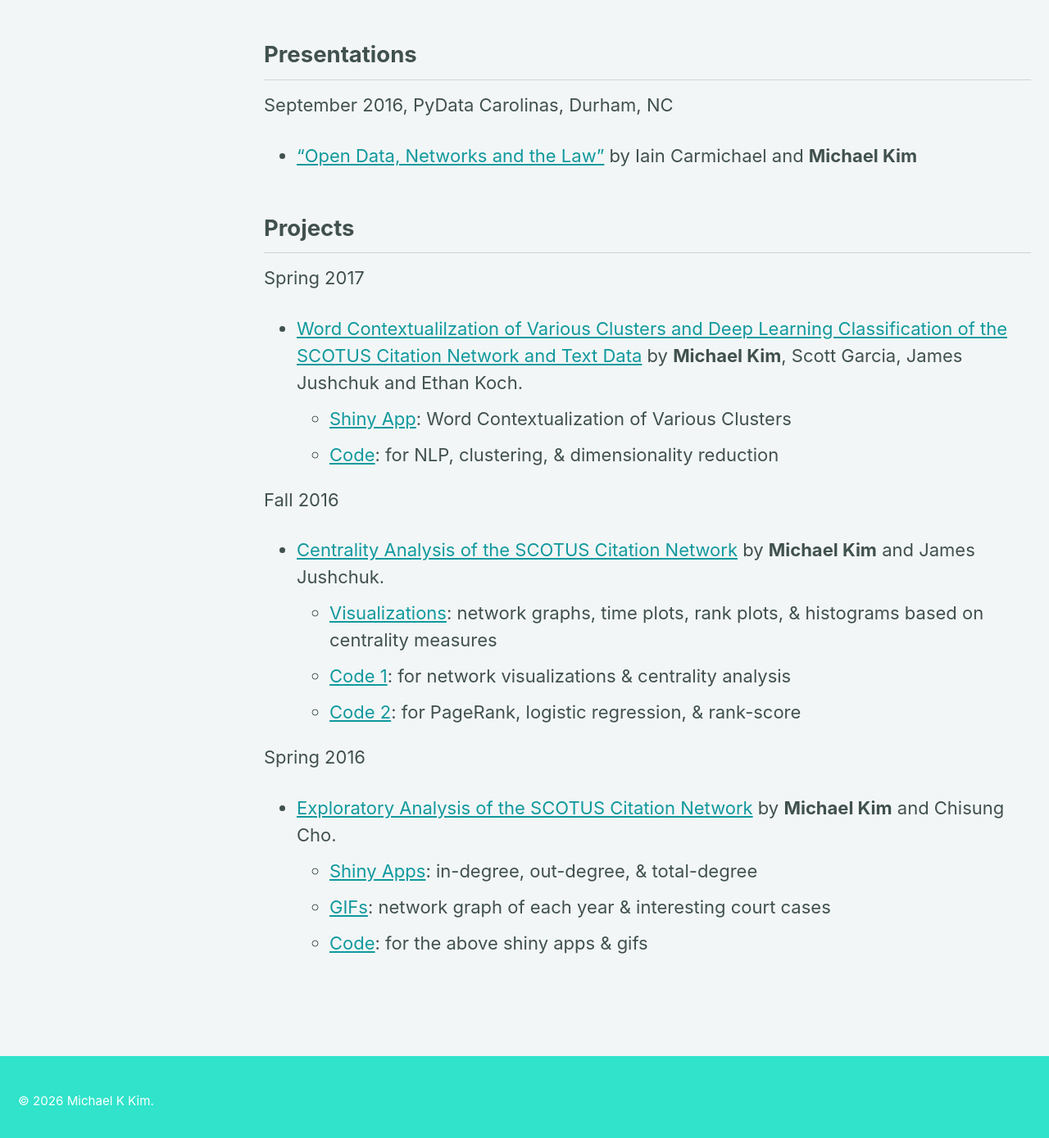
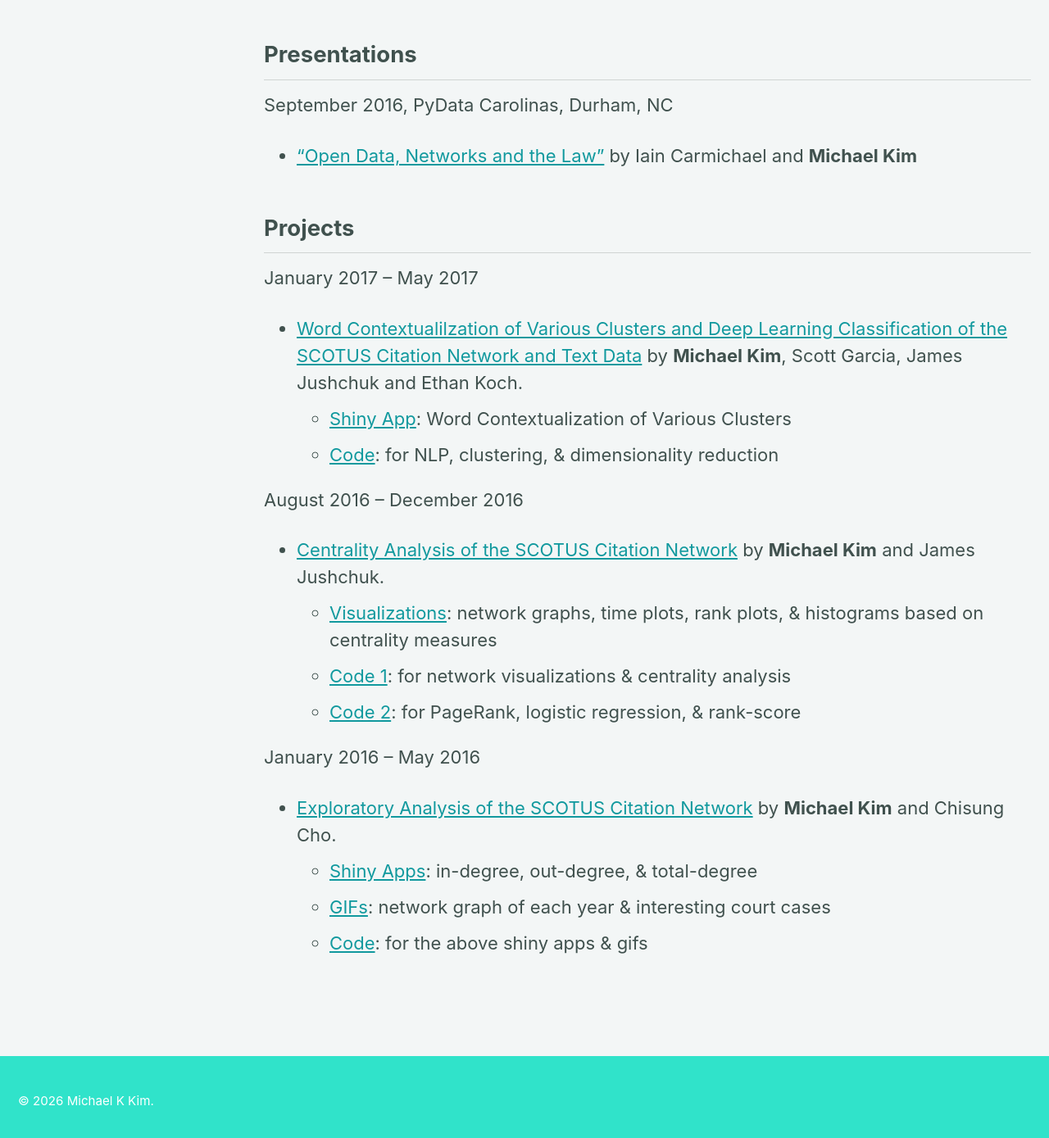
Before and after one commit to michaelkkim/michaelkkim.github.io, a Jekyll site: the page built from _pages/research.md, in a window 1280 px wide and 1400 px high, scrolled down 825 px. Shown: the top 1389 px of the window at 82% size. Built offline with Jekyll 4.4.1, drawn with Linux system fonts in a browser that asks for light colours; cached includes are drawn as plain includes; nearby versions of some CDN libraries.

Commit message:
Update research.md

```diff
--- a/_pages/research.md
+++ b/_pages/research.md
@@ -19,18 +19,18 @@ September 2016, PyData Carolinas, Durham, NC
 - ["Open Data, Networks and the Law"](https://www.youtube.com/watch?v=AP7_godzwVI) by Iain Carmichael and **Michael Kim**
 
 ## Projects
-Spring 2017
+January 2017 -- May 2017
 - [Word Contextualilzation of Various Clusters and Deep Learning Classification of the SCOTUS Citation Network and Text Data](https://michaelkkim.github.io/pdf/stor496/report_sp17.pdf) by **Michael Kim**, Scott Garcia, James Jushchuk and Ethan Koch.
   - [Shiny App](https://scottgarcia.shinyapps.io/Scotus_Clustering/): Word Contextualization of Various Clusters
   - [Code](https://github.com/idc9/law-net/tree/michael2): for NLP, clustering, & dimensionality reduction
 
-Fall 2016
+August 2016 -- December 2016
 - [Centrality Analysis of the SCOTUS Citation Network](https://michaelkkim.github.io/pdf/stor496/report_fa16.pdf) by **Michael Kim** and James Jushchuk.
   - [Visualizations](https://github.com/brschneidE3/LegalNetworks/blob/michael2/python_code/SCOTUS_visuals.ipynb): network graphs, time plots, rank plots, & histograms based on centrality measures
   - [Code 1](https://github.com/brschneidE3/LegalNetworks/tree/michael2): for network visualizations & centrality analysis
   - [Code 2](https://github.com/idc9/law-net/tree/jamesjushchuk/explore/James): for PageRank, logistic regression, & rank-score
 
-Spring 2016
+January 2016 -- May 2016
 - [Exploratory Analysis of the SCOTUS Citation Network](https://michaelkkim.github.io/pdf/stor496/report_sp16.pdf) by **Michael Kim** and Chisung Cho.
   - [Shiny Apps](https://michaelkkim.github.io/research/shiny_apps): in-degree, out-degree, & total-degree
   - [GIFs](https://michaelkkim.github.io/research/gifs): network graph of each year & interesting court cases
```
